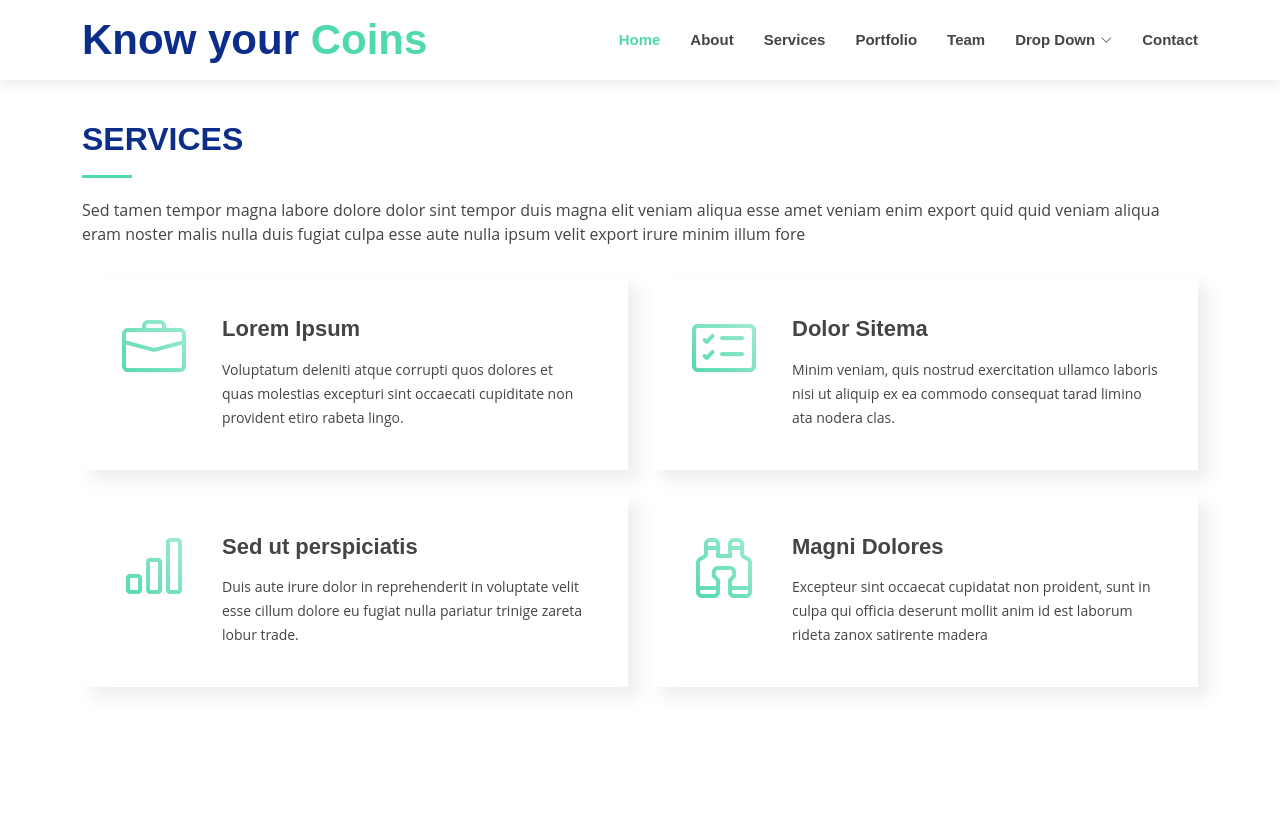
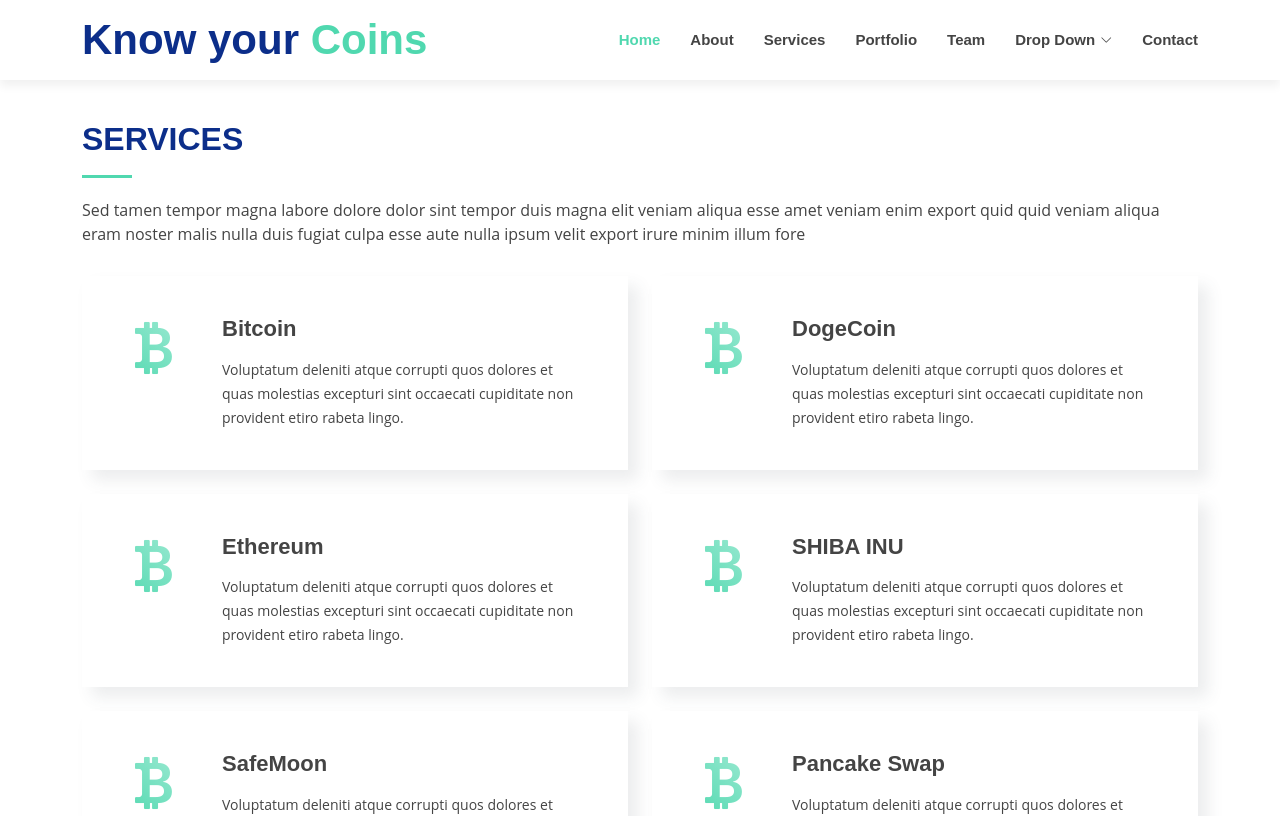
Before and after one commit to ushawadhwani/make-my-money-grow, a React (Create React App) app in the folder my-coins/: page / in a window 1280 px wide. Shown: the top 816 px of the page. Built offline with nearby package versions, Linux system fonts and the light colour scheme.

Commit message:
coin item added

```diff
--- a/my-coins/src/components/MyCoins/CointItem.js
+++ b/my-coins/src/components/MyCoins/CointItem.js
@@ -8,11 +8,13 @@
 
             <div class="col-lg-6" data-aos="fade-up" data-aos-delay="100">
               <div class="box">
-                <div class="icon"><i class="bi bi-briefcase"></i></div>
+                <div class="icon"><i class="bi bi-currency-bitcoin"></i></div>
                 <h4 class="title"><a href="">{myCoin.Name}</a></h4>
-                <p class="description">{myCoin.Price}</p>
+                <p class="description">Voluptatum deleniti atque corrupti quos dolores et quas molestias excepturi sint occaecati cupiditate non provident etiro rabeta lingo.</p>
               </div>
             </div>
+
+
     );
   }
 }
--- a/my-coins/src/components/MyCoins/MyCoinListing.js
+++ b/my-coins/src/components/MyCoins/MyCoinListing.js
@@ -14,41 +14,10 @@
         </div>
 
         <div class="row gy-4">
-
-          <div class="col-lg-6" data-aos="fade-up" data-aos-delay="100">
-            <div class="box">
-              <div class="icon"><i class="bi bi-briefcase"></i></div>
-              <h4 class="title"><a href="">Lorem Ipsum</a></h4>
-              <p class="description">Voluptatum deleniti atque corrupti quos dolores et quas molestias excepturi sint occaecati cupiditate non provident etiro rabeta lingo.</p>
-            </div>
-          </div>
-
-          <div class="col-lg-6" data-aos="fade-up" data-aos-delay="200">
-            <div class="box">
-              <div class="icon"><i class="bi bi-card-checklist"></i></div>
-              <h4 class="title"><a href="">Dolor Sitema</a></h4>
-              <p class="description">Minim veniam, quis nostrud exercitation ullamco laboris nisi ut aliquip ex ea commodo consequat tarad limino ata nodera clas.</p>
-            </div>
-          </div>
-
-          <div class="col-lg-6" data-aos="fade-up" data-aos-delay="300">
-            <div class="box">
-              <div class="icon"><i class="bi bi-bar-chart"></i></div>
-              <h4 class="title"><a href="">Sed ut perspiciatis</a></h4>
-              <p class="description">Duis aute irure dolor in reprehenderit in voluptate velit esse cillum dolore eu fugiat nulla pariatur trinige zareta lobur trade.</p>
-            </div>
-          </div>
-
-          <div class="col-lg-6" data-aos="fade-up" data-aos-delay="400">
-            <div class="box">
-              <div class="icon"><i class="bi bi-binoculars"></i></div>
-              <h4 class="title"><a href="">Magni Dolores</a></h4>
-              <p class="description">Excepteur sint occaecat cupidatat non proident, sunt in culpa qui officia deserunt mollit anim id est laborum rideta zanox satirente madera</p>
-            </div>
-          </div>
-
+        {coinsData.map((item, index) => {
+                    return <CointItem myCoin={item} index={index} />;
+                  })}
         </div>
-
       </div>
     </section>
 
```
